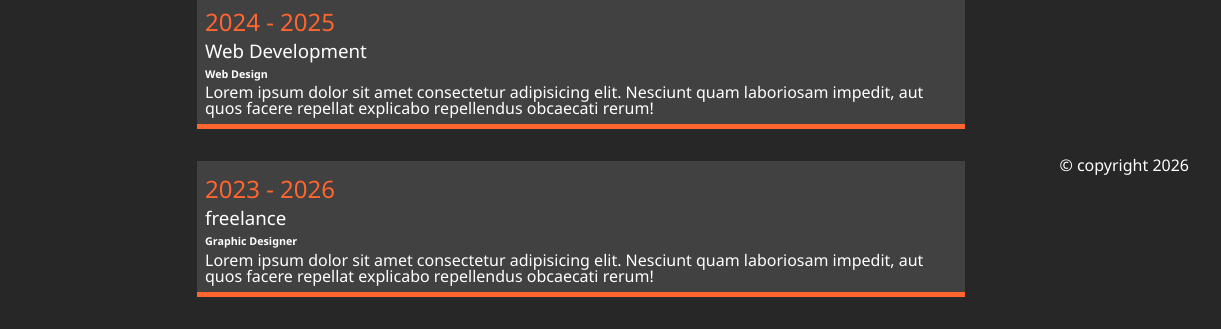
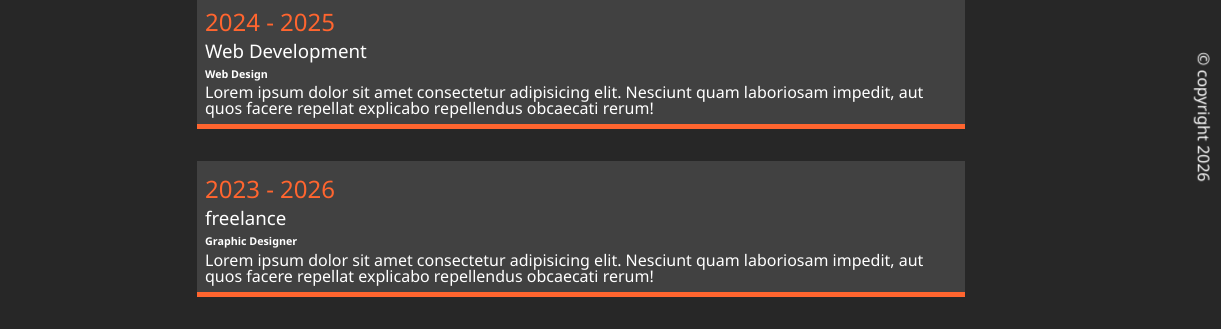
Before and after one commit to Jaydenhargreaves/JHAssignment-3C, a plain HTML site: page about.html in a window 1280 px wide. Shown: the part 605-934 px from the top of the page, 59-1280 px from the left. Drawn offline with Linux system fonts and the light colour scheme.

Commit message:
Add footer styles to about section; apply rotation and translation transformations

```diff
--- a/_about.scss
+++ b/_about.scss
@@ -59,4 +59,10 @@
         flex-direction: column;
     }
 
+    footer {
+        transform:
+            rotate(90deg)
+            translate(-3rem, -5rem);
+    }
+
 }
```
Also changed, not shown: main.css, 1 other file.
